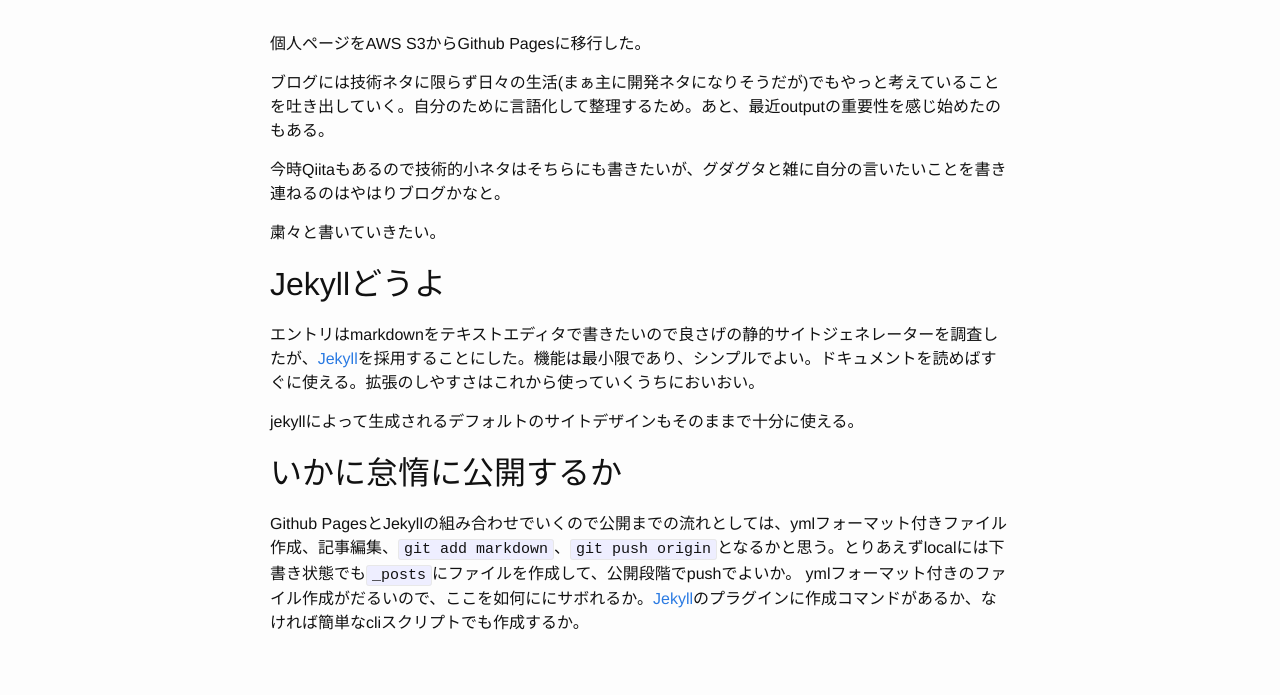
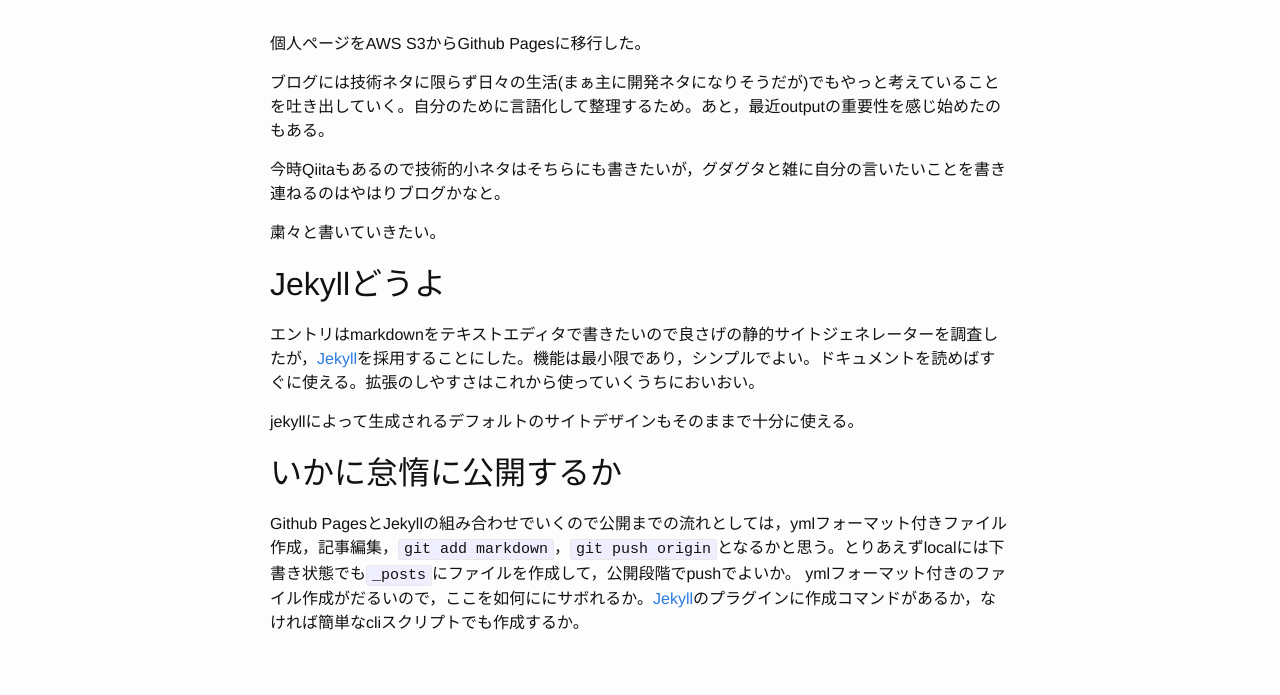
Before and after one commit to takuma510/takuma510.github.io, a Jekyll site: the page built from _posts/2015-11-08-hello-world.markdown, in a window 1280 px wide. Shown: the part 168-863 px from the top of the page. Built offline with Jekyll 4.4.1, drawn with Linux system fonts in a browser that asks for light colours.

Commit message:
Update punctuation

```diff
--- a/_posts/2015-11-08-hello-world.markdown
+++ b/_posts/2015-11-08-hello-world.markdown
@@ -5,22 +5,22 @@ date:   2015-11-08 16:59:37
 ---
 個人ページをAWS S3からGithub Pagesに移行した。
 
-ブログには技術ネタに限らず日々の生活(まぁ主に開発ネタになりそうだが)でもやっと考えていることを吐き出していく。自分のために言語化して整理するため。あと、最近outputの重要性を感じ始めたのもある。
+ブログには技術ネタに限らず日々の生活(まぁ主に開発ネタになりそうだが)でもやっと考えていることを吐き出していく。自分のために言語化して整理するため。あと，最近outputの重要性を感じ始めたのもある。
 
-今時Qiitaもあるので技術的小ネタはそちらにも書きたいが、グダグタと雑に自分の言いたいことを書き連ねるのはやはりブログかなと。
+今時Qiitaもあるので技術的小ネタはそちらにも書きたいが，グダグタと雑に自分の言いたいことを書き連ねるのはやはりブログかなと。
 
 粛々と書いていきたい。
 
 
 ## Jekyllどうよ
 
-エントリはmarkdownをテキストエディタで書きたいので良さげの静的サイトジェネレーターを調査したが、[Jekyll][jekyll]を採用することにした。機能は最小限であり、シンプルでよい。ドキュメントを読めばすぐに使える。拡張のしやすさはこれから使っていくうちにおいおい。
+エントリはmarkdownをテキストエディタで書きたいので良さげの静的サイトジェネレーターを調査したが，[Jekyll][jekyll]を採用することにした。機能は最小限であり，シンプルでよい。ドキュメントを読めばすぐに使える。拡張のしやすさはこれから使っていくうちにおいおい。
 
 jekyllによって生成されるデフォルトのサイトデザインもそのままで十分に使える。
 
 ## いかに怠惰に公開するか
 
-Github PagesとJekyllの組み合わせでいくので公開までの流れとしては、ymlフォーマット付きファイル作成、記事編集、`git add markdown`、`git push origin`となるかと思う。とりあえずlocalには下書き状態でも`_posts`にファイルを作成して、公開段階でpushでよいか。
-ymlフォーマット付きのファイル作成がだるいので、ここを如何ににサボれるか。[Jekyll][jekyll]のプラグインに作成コマンドがあるか、なければ簡単なcliスクリプトでも作成するか。
+Github PagesとJekyllの組み合わせでいくので公開までの流れとしては，ymlフォーマット付きファイル作成，記事編集，`git add markdown`，`git push origin`となるかと思う。とりあえずlocalには下書き状態でも`_posts`にファイルを作成して，公開段階でpushでよいか。
+ymlフォーマット付きのファイル作成がだるいので，ここを如何ににサボれるか。[Jekyll][jekyll]のプラグインに作成コマンドがあるか，なければ簡単なcliスクリプトでも作成するか。
 
 [jekyll]: http://jekyllrb.com
```
